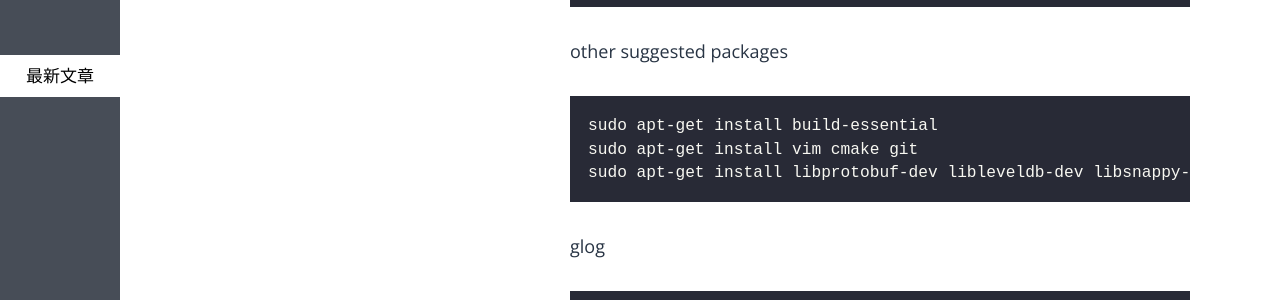
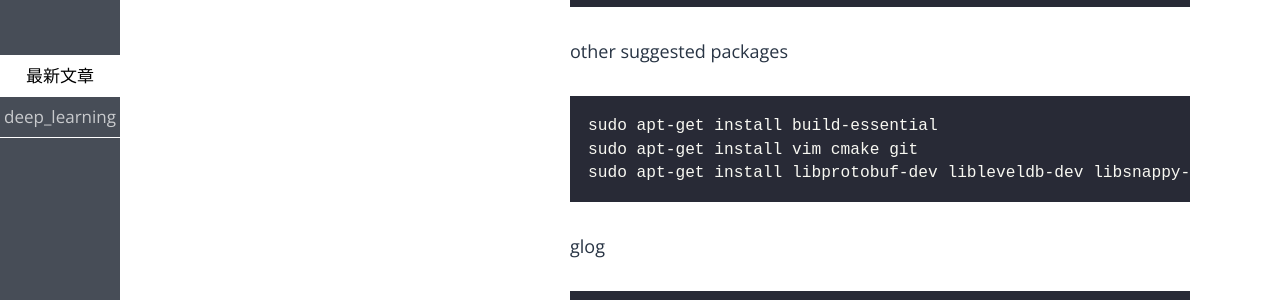
Before and after one commit to ark-tech-ai/ark-tech-ai.github.io, a Jekyll site: the page built from _posts/2017-04-03-install-caffe-in-google-cloud-vm-instance.md, in a window 1280 px wide. Shown: the part 358-658 px from the top of the page. Built offline with Jekyll 4.4.1, drawn with Linux system fonts in a browser that asks for light colours; some web fonts are replaced.

Commit message:
Update 2017-04-03-install-caffe-in-google-cloud-vm-instance.md
add category deep_learning

```diff
--- a/_posts/2017-04-03-install-caffe-in-google-cloud-vm-instance.md
+++ b/_posts/2017-04-03-install-caffe-in-google-cloud-vm-instance.md
@@ -1,6 +1,7 @@
 ---
 layout: post
 title: Install caffe in Google Cloud vm instance
+category: deep_learning
 date: 2017-04-03
 ---
 
```
